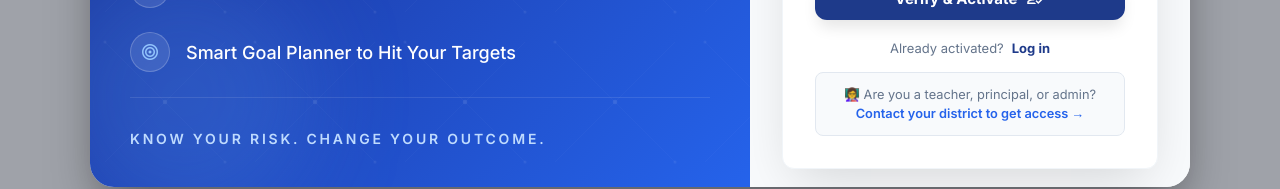
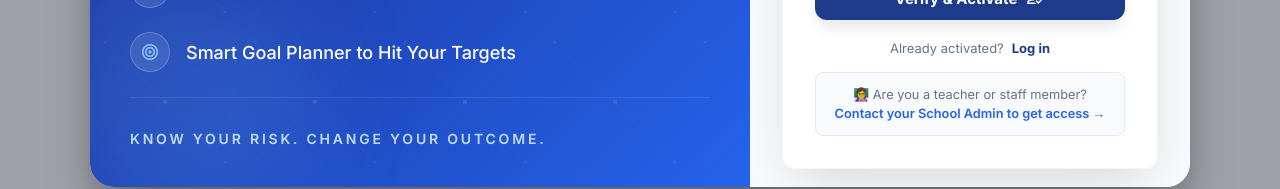
Before and after one commit to kuldeep-creates/Edushield-Ai, a Next.js app: page /activate in a window 1280 px wide. Shown: the part 593-782 px from the top of the page. Built offline with nearby package versions, Linux system fonts and the light colour scheme; no server answers.

Commit message:
update note Are you a teacher or staff member

```diff
--- a/app/activate/page.tsx
+++ b/app/activate/page.tsx
@@ -294,8 +294,9 @@ export default function ActivatePage() {
 
                                 {/* Staff redirect */}
                                 <div style={{ marginTop: '0.25rem', padding: '0.75rem 1rem', backgroundColor: '#f8fafc', borderRadius: '0.5rem', border: '1px solid #e2e8f0', fontSize: '0.8rem', color: '#64748b', textAlign: 'center', lineHeight: 1.5 }}>
-                                    👩‍🏫 Are you a teacher, principal, or admin?{' '}
-                                    <a href="/contact" style={{ color: 'var(--accent)', fontWeight: 600, textDecoration: 'none' }}>Contact your district to get access →</a>
+                                    👩‍🏫 Are you a teacher or staff member?{' '}
+                                    <br />
+                                    <a href="/contact" style={{ color: 'var(--accent)', fontWeight: 600, textDecoration: 'none' }}>Contact your School Admin to get access →</a>
                                 </div>
 
                             </form>
```
